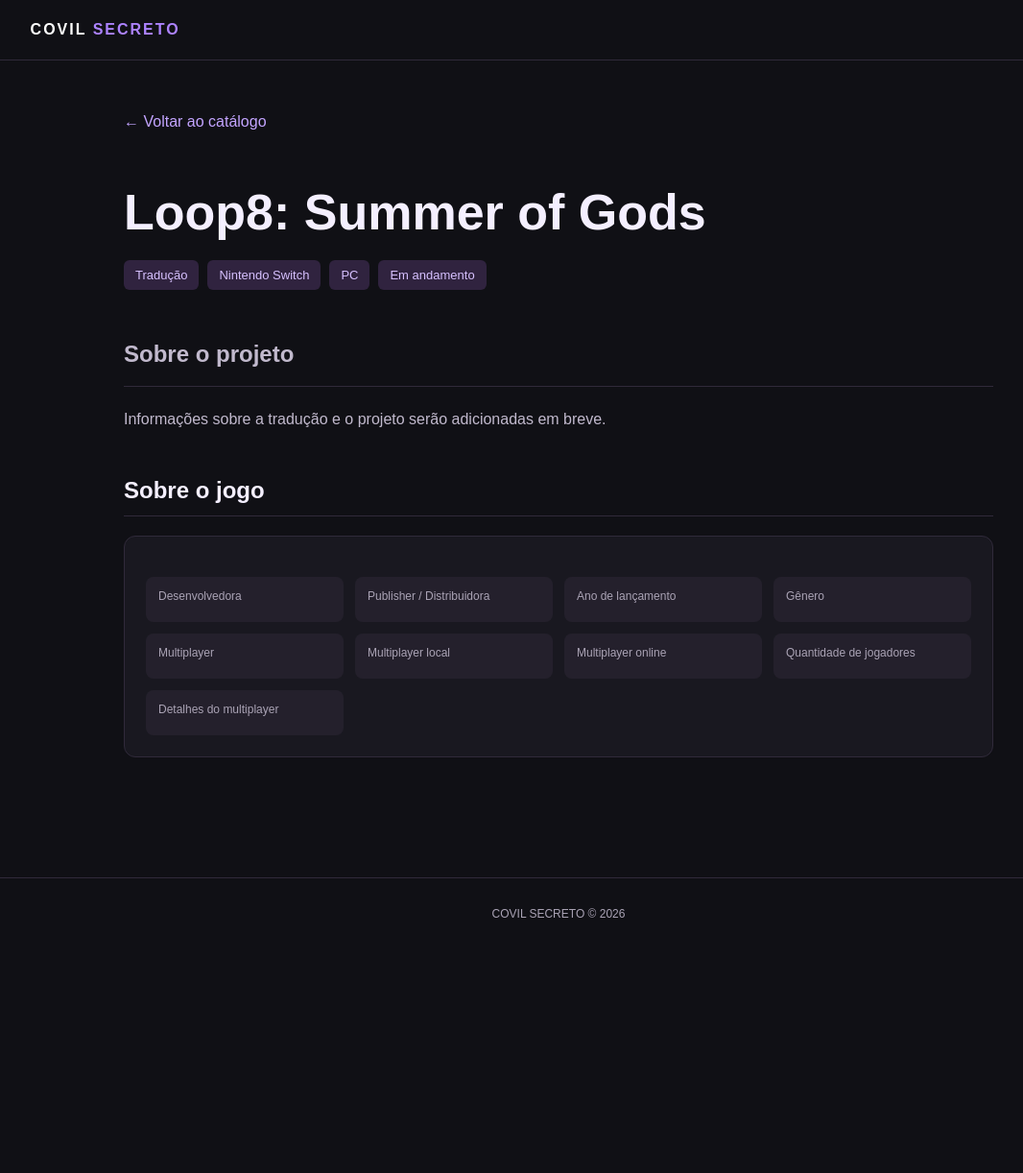
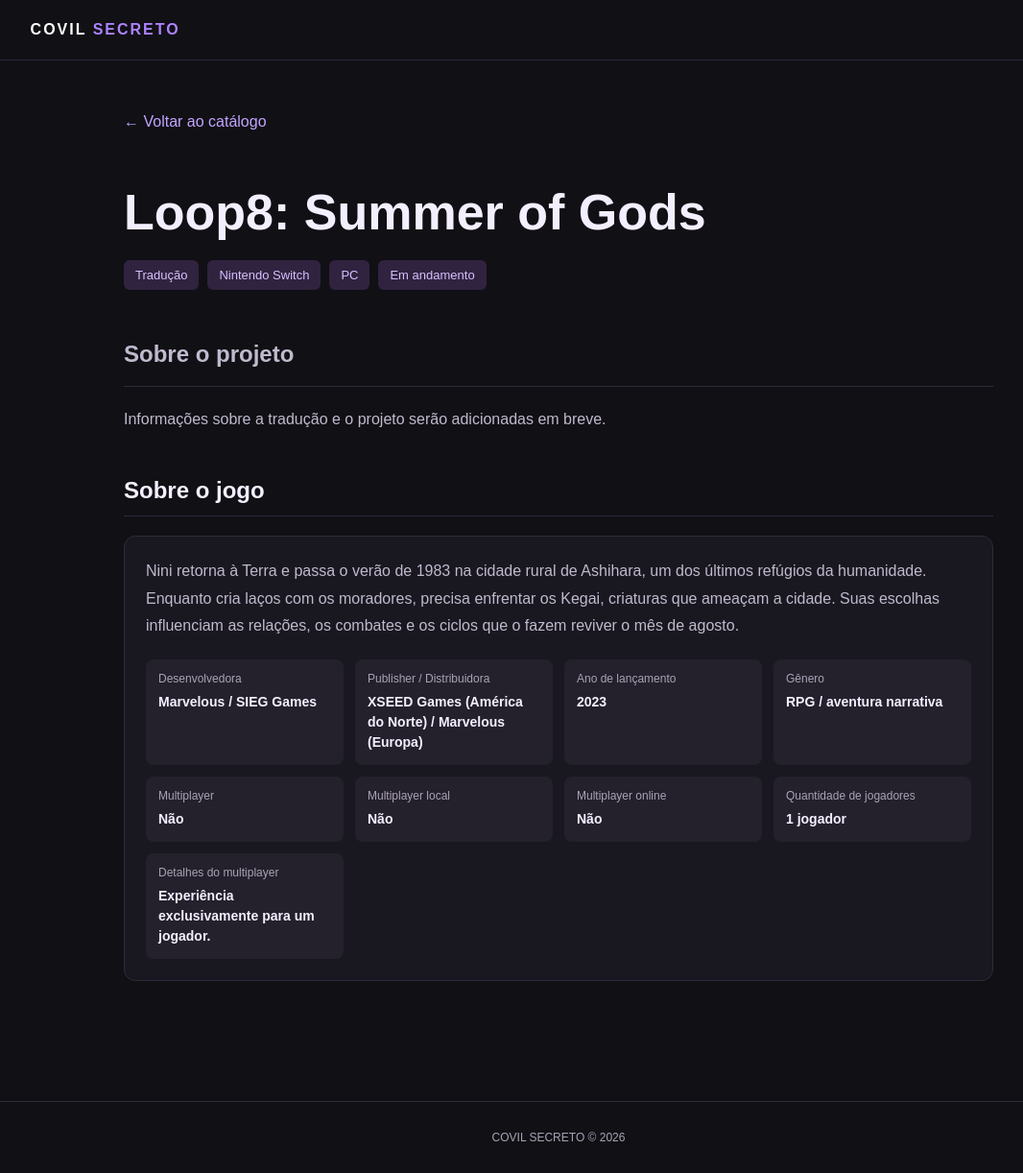
Before and after one commit to TemplarioK1/covil-secreto, a Jekyll site: the page built from _projetos/loop8-summer-of-gods.md, in a window 1280 px wide. Shown: the whole page at 96% size, without its empty margins (58-1124 px from the left). Built offline with Jekyll 4.4.1, drawn with Linux system fonts in a browser that asks for light colours; before the commit the page ends 989 px from its top, so only the background shows below that.

Commit message:
Add original game information

```diff
--- a/_projetos/loop8-summer-of-gods.md
+++ b/_projetos/loop8-summer-of-gods.md
@@ -6,6 +6,17 @@ platforms:
   - PC
 status: Em andamento
 date: 2026-11-05
+game_developer: "Marvelous / SIEG Games"
+game_publisher: "XSEED Games (América do Norte) / Marvelous (Europa)"
+game_release_year: "2023"
+game_genre: "RPG / aventura narrativa"
+game_synopsis: >-
+  Nini retorna à Terra e passa o verão de 1983 na cidade rural de Ashihara, um dos últimos refúgios da humanidade. Enquanto cria laços com os moradores, precisa enfrentar os Kegai, criaturas que ameaçam a cidade. Suas escolhas influenciam as relações, os combates e os ciclos que o fazem reviver o mês de agosto.
+game_multiplayer: "Não"
+game_local_multiplayer: "Não"
+game_online_multiplayer: "Não"
+game_players: "1 jogador"
+game_multiplayer_details: "Experiência exclusivamente para um jogador."
 ---
 
 ## Sobre o projeto
```
